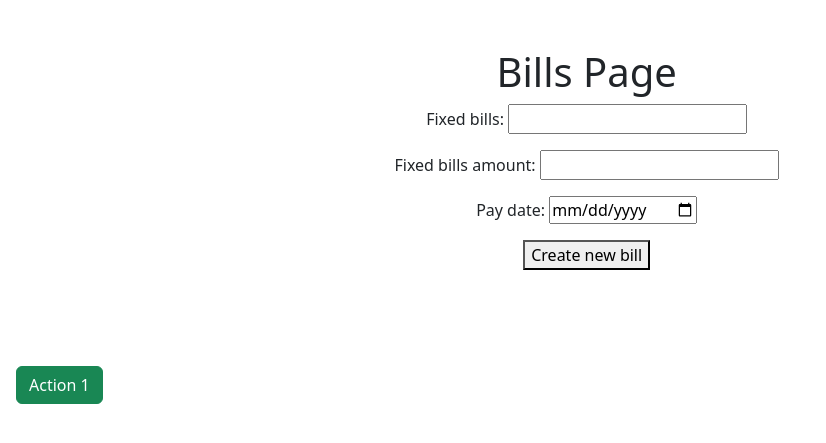
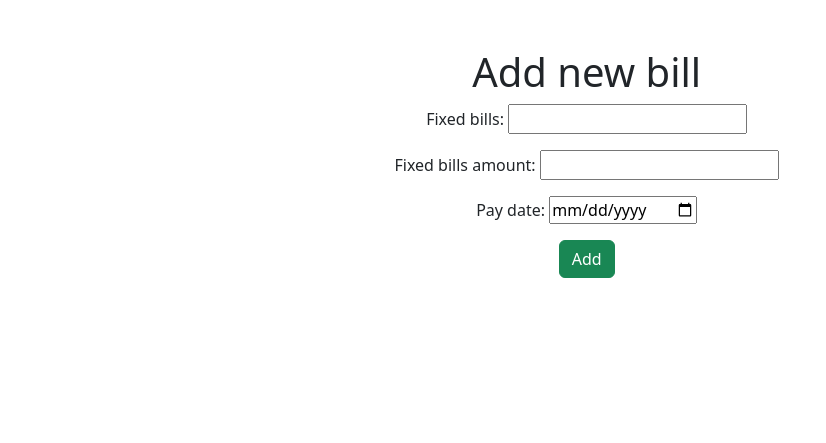
Before and after one commit to DeFariaJ/easySave, a Django app: page /bills/add/ in a window 1280 px wide. Shown: the part 56-499 px from the top of the page, without its empty margins (0-826 px from the left). Run offline with Django 4.2, Linux system fonts and the light colour scheme.

Commit message:
trying to fix pull

```diff
--- a/bills/templates/index_bills.html
+++ b/bills/templates/index_bills.html
@@ -46,5 +46,3 @@
 <!-- Add additional CSS in static file -->
 {% load static %}
 <link rel="stylesheet" href="{% static 'css/styles.css' %}" />
-
-<h1>Current Bills</h1>
--- a/bills/templates/test_forms.html
+++ b/bills/templates/test_forms.html
@@ -2,12 +2,12 @@
 
 {% extends "base_generic.html" %} {% block content %}
 
-<h1>Bills Page</h1>
+<h1>Add new bill</h1>
 
 <form method="post" , action="addbill/">
   {% csrf_token %} {{form.as_p}}
 
-  <button type="submit" , name="save">Create new bill</button>
+  <button type="button" class="btn btn-success mx-3">Add</button>
 </form>
 
 {% endblock %}
--- a/users/templates/base_generic.html
+++ b/users/templates/base_generic.html
@@ -84,8 +84,6 @@
     </div>
     <br />
     <br />
-    <!-- side bottoms-->
-    <button type="button" class="btn btn-success mx-3">Action 1</button>
 
     <script
       src="https://cdn.jsdelivr.net/npm/bootstrap@5.2.0/dist/js/bootstrap.bundle.min.js"
```
Also changed, not shown: db.sqlite3.
